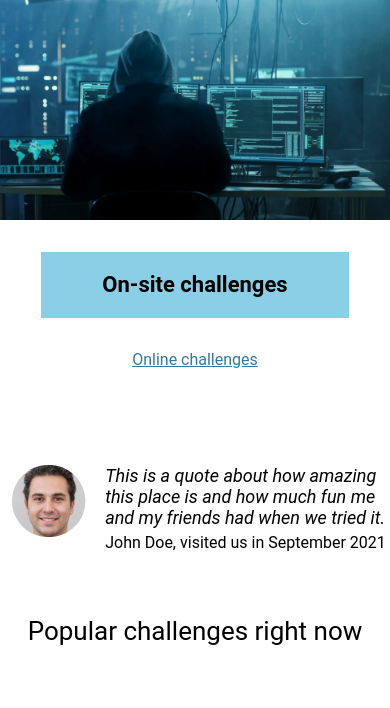
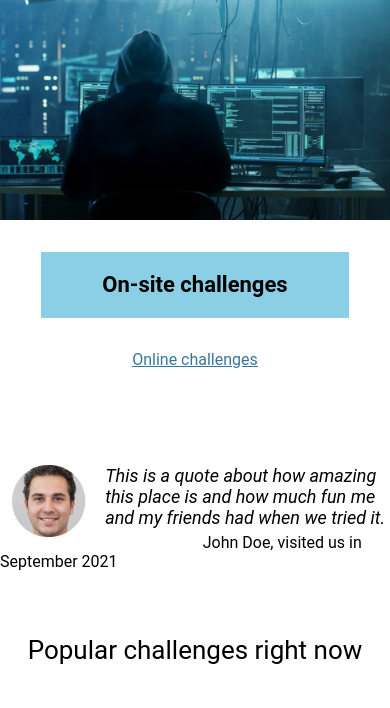
Before and after one commit to kikoDevv/esc-team-project, a website: page index.html in a window 390 px wide. Shown: the part 124-832 px from the top of the page. Drawn offline with Linux system fonts and the light colour scheme.

Commit message:
Minor change to quote text on small devices

```diff
--- a/src/sections/main.scss
+++ b/src/sections/main.scss
@@ -130,6 +130,11 @@ button {
     }
     small {
       font-size: 16px;
+    }
+    @media screen and (max-width: 392px) {
+      small {
+        margin-left: 25%;
+      }
     }
   }
 }
```
Also changed, not shown: main.css.
